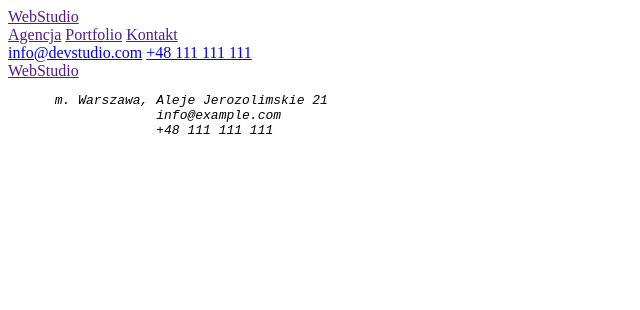
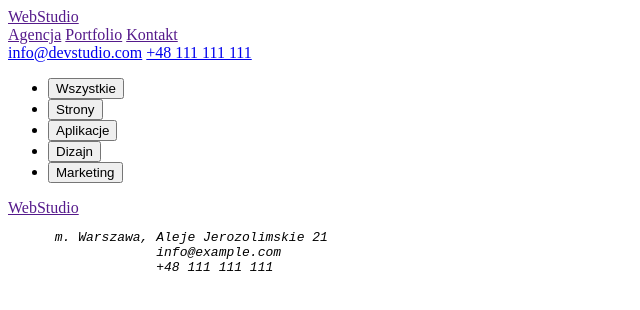
Before and after one commit to bmalvo/goit-markup-hw-02, a plain HTML site: page portfolio.html in a window 1280 px wide. Shown: the whole page, without its empty margins (0-640 px from the left). Drawn offline with Linux system fonts and the light colour scheme.

Commit message:
add section filters

```diff
--- a/portfolio.html
+++ b/portfolio.html
@@ -1,8 +1,8 @@
 <!DOCTYPE html>
 <html lang="pl">
   <head>
-        <meta charset="utf-8">
-        <meta title="Portfolio">
+    <meta charset="utf-8" />
+    <meta title="Portfolio" />
   </head>
   <body>
     <header>
@@ -15,6 +15,25 @@
       <a href="mailto:info@devstudio.com">info@devstudio.com</a>
       <a href="tel:+48111111111">+48 111 111 111</a>
     </header>
+    <section class="filters">
+      <ul>
+        <li>
+          <a href=""><button type="button">Wszystkie</button></a>
+        </li>
+        <li>
+          <a href=""><button type="button">Strony</button></a>
+        </li>
+        <li>
+          <a href=""><button type="button">Aplikacje</button></a>
+        </li>
+        <li>
+          <a href=""><button type="button">Dizajn</button></a>
+        </li>
+        <li>
+          <a href=""><button type="button">Marketing</button></a>
+        </li>
+      </ul>
+    </section>
     <footer>
       <a href="">WebStudio</a>
       <address>
@@ -22,7 +41,8 @@
       m. Warszawa, Aleje Jerozolimskie 21
                    info@example.com
                    +48 111 111 111
-              </pre>
+              </pre
+        >
       </address>
     </footer>
   </body>
```
Lines whose indentation alone changed are shown as unchanged.
